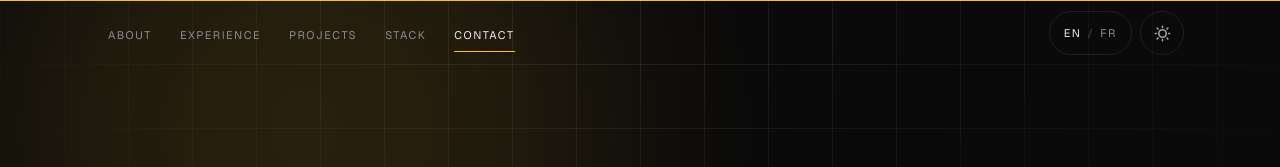
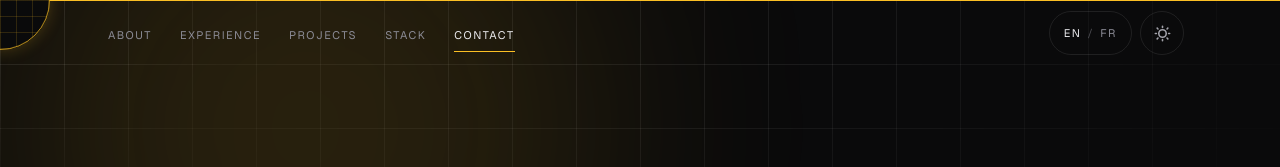
Before and after one commit to No1707/Portfolio_v3, a Next.js app: page /en in a window 1280 px wide. Both pictures are taken after a click on the button 1226 px from the left and 746 px from the top of the page. Shown: the top 167 px of the page. Built offline with nearby package versions, Linux system fonts and the light colour scheme.

Commit message:
expand x-ray interaction to navbar

```diff
--- a/src/app/globals.css
+++ b/src/app/globals.css
@@ -180,6 +180,7 @@ body {
     linear-gradient(to right, var(--grid-line-lit) 1px, transparent 1px),
     linear-gradient(to bottom, var(--grid-line-lit) 1px, transparent 1px);
   background-size: 64px 64px;
+  background-position: 0 var(--gy, 0px);
   mask-image:
     radial-gradient(circle at var(--cx) var(--cy), transparent calc(var(--ripple-r) - 80px), #000 var(--ripple-r), transparent calc(var(--ripple-r) + 2px)),
     radial-gradient(circle at var(--cx) var(--cy), transparent calc(var(--ripple-r) * 0.62 - 50px), rgb(0 0 0 / 0.45) calc(var(--ripple-r) * 0.62), transparent calc(var(--ripple-r) * 0.62 + 2px));
@@ -199,7 +200,7 @@ body {
 }
 
 .xray-host[data-hover="on"] {
-  --xray-r: 20px;
+  --xray-r: 0px;
 }
 
 .xray-host[data-xray="expanded"] {
@@ -220,6 +221,10 @@ body {
   opacity: 1;
 }
 
+.xray-host[data-hover="on"]:not([data-xray="expanded"]) .xray-ring {
+  opacity: 0;
+}
+
 .xray-layer {
   mask-image: radial-gradient(
     circle var(--xray-r) at var(--mx, 50%) var(--my, 50%),
@@ -233,6 +238,7 @@ body {
     linear-gradient(to right, color-mix(in oklab, var(--accent) 16%, transparent) 1px, transparent 1px),
     linear-gradient(to bottom, color-mix(in oklab, var(--accent) 16%, transparent) 1px, transparent 1px);
   background-size: 16px 16px;
+  background-position: 0 var(--gy, 0px);
 }
 
 .xray-ring {
@@ -246,6 +252,10 @@ body {
   box-shadow:
     0 0 16px var(--accent-glow),
     inset 0 0 16px var(--accent-glow);
+}
+
+.xray-ring-flat {
+  box-shadow: none;
 }
 
 /* Hero */
--- a/src/components/Header.tsx
+++ b/src/components/Header.tsx
@@ -1,12 +1,13 @@
 "use client";
 
-import { useEffect, useState } from "react";
+import { useEffect, useRef, useState } from "react";
 import { AnimatePresence, motion, useScroll, useSpring } from "motion/react";
 import { ArrowUp, List, X } from "@phosphor-icons/react";
 import { t, type Locale } from "@/lib/i18n";
 import { ui } from "@/content/ui";
 import { ThemeToggle } from "./ThemeToggle";
 import { LangToggle } from "./LangToggle";
+import { HEADER_RIPPLES_ID, useXrayBoxes, XrayBoxes } from "./Xray";
 
 const SECTIONS = ["about", "experience", "projects", "stack", "contact"] as const;
 type SectionId = (typeof SECTIONS)[number];
@@ -17,6 +18,8 @@ export function Header({ locale }: { locale: Locale }) {
   const [active, setActive] = useState<SectionId | null>(null);
   const [scrolled, setScrolled] = useState(false);
   const [menuOpen, setMenuOpen] = useState(false);
+  const host = useRef<HTMLElement>(null);
+  const { boxes } = useXrayBoxes(host);
 
   const { scrollYProgress } = useScroll();
   const progress = useSpring(scrollYProgress, {
@@ -74,7 +77,13 @@ export function Header({ locale }: { locale: Locale }) {
   }, [menuOpen]);
 
   return (
-    <header className="fixed inset-x-0 top-0 z-50">
+    <header
+      ref={host}
+      data-pointer="off"
+      data-hover="off"
+      data-xray="idle"
+      className="xray-host fixed inset-x-0 top-0 z-50"
+    >
       <div aria-hidden className="bg-bg">
         <motion.div
           style={{ scaleX: progress }}
@@ -99,6 +108,9 @@ export function Header({ locale }: { locale: Locale }) {
                     <a
                       href={`#${id}`}
                       aria-current={isActive ? "true" : undefined}
+                      data-xray="<a>"
+                      data-xray-code={`#${id}`}
+                      data-xray-align="center"
                       className={`label relative rounded-full px-3 py-2 transition-colors duration-200 ${
                         isActive ? "text-text" : "text-faint hover:text-muted"
                       }`}
@@ -127,12 +139,26 @@ export function Header({ locale }: { locale: Locale }) {
               onClick={() => setMenuOpen(true)}
               aria-label={t(ui.actions.openMenu, locale)}
               aria-expanded={menuOpen}
+              data-xray="<button>"
+              data-xray-code="<List />"
+              data-xray-align="center"
               className="grid size-11 place-items-center rounded-full border border-line text-muted transition-colors duration-200 hover:border-line-strong hover:text-text md:hidden"
             >
               <List size={17} weight="bold" aria-hidden />
             </button>
           </div>
         </div>
+      </div>
+
+      <div aria-hidden className="xray-layer absolute inset-x-0 top-0 -bottom-12 z-10">
+        <div className="absolute inset-x-0 top-0 bottom-12 bg-bg">
+          <div className="xray-grid absolute inset-0" />
+          <div id={HEADER_RIPPLES_ID} className="absolute inset-0 overflow-hidden" />
+        </div>
+        <XrayBoxes boxes={boxes} compact />
+      </div>
+      <div aria-hidden className="pointer-events-none absolute inset-0 z-10 overflow-hidden">
+        <div className="xray-ring xray-ring-flat absolute" />
       </div>
 
       <button
--- a/src/components/Hero.tsx
+++ b/src/components/Hero.tsx
@@ -1,71 +1,20 @@
 "use client";
 
-import {
-  useCallback,
-  useEffect,
-  useRef,
-  useState,
-  type CSSProperties,
-  type PointerEvent,
-} from "react";
+import { useEffect, useRef, useState } from "react";
+import { createPortal } from "react-dom";
 import { motion, useReducedMotion } from "motion/react";
 import { ArrowDown, ArrowRight } from "@phosphor-icons/react";
 import { t, type Locale } from "@/lib/i18n";
 import { ui } from "@/content/ui";
 import { profile } from "@/content/site";
+import { HEADER_RIPPLES_ID, Ripples, useXrayBoxes, XrayBoxes, type Ripple } from "./Xray";
 
 const GLOW_UP = 16;
 const GLOW_DOWN = 12;
 const GLOW_CYCLE = GLOW_UP + GLOW_DOWN;
 
-type Ripple = { id: number; x: number; y: number };
-type XrayBox = {
-  id: number;
-  tag: string;
-  code: string;
-  x: number;
-  y: number;
-  w: number;
-  h: number;
-  end: boolean;
-  low: boolean;
-};
-
-function Code({ source }: { source: string }) {
-  return source
-    .split(/(\{[^}]*\}|<[^>]+>)/g)
-    .filter(Boolean)
-    .map((part, index) => (
-      <span
-        key={index}
-        className={
-          part.startsWith("{") ? "text-text" : part.startsWith("<") ? "text-accent" : "text-muted"
-        }
-      >
-        {part}
-      </span>
-    ));
-}
-
-function Ripples({
-  ripples,
-  className = "",
-  onDone,
-}: {
-  ripples: Ripple[];
-  className?: string;
-  onDone?: (id: number) => void;
-}) {
-  return ripples.map((ripple) => (
-    <span
-      key={ripple.id}
-      aria-hidden
-      className={`grid-ripple pointer-events-none absolute inset-0 ${className}`}
-      style={{ "--cx": `${ripple.x}px`, "--cy": `${ripple.y}px` } as CSSProperties}
-      onAnimationEnd={onDone ? () => onDone(ripple.id) : undefined}
-    />
-  ));
-}
+const within = (box: DOMRect, x: number, y: number) =>
+  x >= box.left && x < box.right && y >= box.top && y < box.bottom;
 
 export function Hero({ locale }: { locale: Locale }) {
   const reduceMotion = useReducedMotion();
@@ -73,7 +22,7 @@ export function Hero({ locale }: { locale: Locale }) {
   const spotlight = useRef<HTMLDivElement>(null);
   const rippleId = useRef(0);
   const [ripples, setRipples] = useState<Ripple[]>([]);
-  const [boxes, setBoxes] = useState<XrayBox[]>([]);
+  const { boxes, measure } = useXrayBoxes(section);
 
   const rise = (delay: number) => ({
     initial: reduceMotion ? false : { opacity: 0, y: 24 },
@@ -81,82 +30,96 @@ export function Hero({ locale }: { locale: Locale }) {
     transition: { duration: 0.75, delay, ease: [0.16, 1, 0.3, 1] as const },
   });
 
-  const measure = useCallback(() => {
-    const host = section.current;
-    if (!host) return;
-    const origin = host.getBoundingClientRect();
-    setBoxes(
-      [...host.querySelectorAll<HTMLElement>("[data-xray]")]
-        .map((el, id) => {
-          const box = el.getBoundingClientRect();
-          return {
-            id,
-            tag: el.dataset.xray ?? "",
-            code: el.dataset.xrayCode ?? "",
-            x: Math.round(box.left - origin.left),
-            y: Math.round(box.top - origin.top),
-            w: Math.round(box.width),
-            h: Math.round(box.height),
-            end: box.left + box.width / 2 - origin.left > origin.width / 2,
-            low: box.bottom - origin.top + 20 > origin.height,
-          };
-        })
-        .filter((box) => box.w > 0 && box.h > 0),
-    );
-  }, []);
+  useEffect(() => {
+    const hero = section.current;
+    if (!hero) return;
+    let pointer: { x: number; y: number } | null = null;
+    let inside = false;
 
-  useEffect(() => {
-    const host = section.current;
-    if (!host) return;
-    const settle = window.setTimeout(measure, 1200);
-    const observer = new ResizeObserver(measure);
-    observer.observe(host);
-    document.fonts.ready.then(measure);
-    return () => {
-      window.clearTimeout(settle);
-      observer.disconnect();
-    };
-  }, [measure]);
+    const hosts = () => document.querySelectorAll<HTMLElement>(".xray-host");
 
-  const trackPointer = (event: PointerEvent<HTMLElement>) => {
-    if (event.pointerType !== "mouse") return;
-    const host = event.currentTarget;
-    const box = host.getBoundingClientRect();
-    host.style.setProperty("--mx", `${event.clientX - box.left}px`);
-    host.style.setProperty("--my", `${event.clientY - box.top}px`);
-    host.dataset.pointer = "on";
-    host.dataset.hover = (event.target as Element).closest("a, button") ? "on" : "off";
-    if (spotlight.current) spotlight.current.dataset.active = "true";
+    const setAll = (key: "pointer" | "hover" | "xray", value: string) =>
+      hosts().forEach((host) => (host.dataset[key] = value));
+
+    const place = (x: number, y: number) => {
+      const heroBox = hero.getBoundingClientRect();
+      hosts().forEach((host) => {
+        const box = host === hero ? heroBox : host.getBoundingClientRect();
+        host.style.setProperty("--mx", `${x - box.left}px`);
+        host.style.setProperty("--my", `${y - box.top}px`);
+        host.style.setProperty("--gy", `${heroBox.top - box.top}px`);
+      });
+      return heroBox;
     };
 
-  const leaveHero = (event: PointerEvent<HTMLElement>) => {
-    event.currentTarget.dataset.pointer = "off";
-    event.currentTarget.dataset.hover = "off";
-    event.currentTarget.dataset.xray = "idle";
+    const update = (target: Element | null) => {
+      if (!pointer) return;
+      const now = within(place(pointer.x, pointer.y), pointer.x, pointer.y);
+      if (now && !inside) measure.current();
+      inside = now;
+      setAll("pointer", now ? "on" : "off");
+      setAll("hover", now && target?.closest("a, button") ? "on" : "off");
+      if (!now) setAll("xray", "idle");
+      if (spotlight.current) spotlight.current.dataset.active = String(now);
+    };
+
+    const onMove = (event: PointerEvent) => {
+      if (event.pointerType !== "mouse") return;
+      pointer = { x: event.clientX, y: event.clientY };
+      update(event.target as Element);
+    };
+
+    const onScroll = () => {
+      if (pointer) update(document.elementFromPoint(pointer.x, pointer.y));
+    };
+
+    const onOut = (event: PointerEvent) => {
+      if (event.relatedTarget) return;
+      pointer = null;
+      inside = false;
+      setAll("pointer", "off");
+      setAll("hover", "off");
+      setAll("xray", "idle");
       if (spotlight.current) spotlight.current.dataset.active = "false";
     };
 
-  const releaseHero = (event: PointerEvent<HTMLElement>) => {
-    event.currentTarget.dataset.xray = "idle";
+    const onDown = (event: PointerEvent) => {
+      if (event.button !== 0) return;
+      if ((event.target as Element).closest("a, button")) return;
+      const heroBox = place(event.clientX, event.clientY);
+      if (!within(heroBox, event.clientX, event.clientY)) return;
+      if (event.pointerType === "mouse") event.preventDefault();
+      setAll("xray", "expanded");
+      if (reduceMotion) return;
+      const header = document.getElementById(HEADER_RIPPLES_ID)?.getBoundingClientRect();
+      const x = event.clientX - heroBox.left;
+      const y = event.clientY - heroBox.top;
+      const hy = header ? event.clientY - header.top : y;
+      setRipples((list) => [...list.slice(-3), { id: ++rippleId.current, x, y, hy }]);
     };
 
-  const pressHero = (event: PointerEvent<HTMLElement>) => {
-    if (event.button !== 0) return;
-    if ((event.target as Element).closest("a, button")) return;
-    if (event.pointerType === "mouse") event.preventDefault();
-    const host = event.currentTarget;
-    const box = host.getBoundingClientRect();
-    const x = event.clientX - box.left;
-    const y = event.clientY - box.top;
-    host.style.setProperty("--mx", `${x}px`);
-    host.style.setProperty("--my", `${y}px`);
-    host.dataset.xray = "expanded";
-    if (reduceMotion) return;
-    setRipples((list) => [...list.slice(-3), { id: ++rippleId.current, x, y }]);
+    const onUp = () => setAll("xray", "idle");
+
+    window.addEventListener("pointermove", onMove);
+    window.addEventListener("pointerdown", onDown);
+    window.addEventListener("pointerup", onUp);
+    window.addEventListener("pointercancel", onUp);
+    window.addEventListener("scroll", onScroll, { passive: true });
+    document.addEventListener("pointerout", onOut);
+    return () => {
+      window.removeEventListener("pointermove", onMove);
+      window.removeEventListener("pointerdown", onDown);
+      window.removeEventListener("pointerup", onUp);
+      window.removeEventListener("pointercancel", onUp);
+      window.removeEventListener("scroll", onScroll);
+      document.removeEventListener("pointerout", onOut);
     };
+  }, [measure, reduceMotion]);
 
   const removeRipple = (id: number) =>
     setRipples((list) => list.filter((item) => item.id !== id));
+
+  const headerRipples = ripples.length > 0 ? document.getElementById(HEADER_RIPPLES_ID) : null;
 
   return (
     <section
@@ -165,12 +128,6 @@ export function Hero({ locale }: { locale: Locale }) {
       data-pointer="off"
       data-hover="off"
       data-xray="idle"
-      onPointerEnter={measure}
-      onPointerMove={trackPointer}
-      onPointerLeave={leaveHero}
-      onPointerDown={pressHero}
-      onPointerUp={releaseHero}
-      onPointerCancel={releaseHero}
       className="xray-host relative isolate flex min-h-svh items-center overflow-hidden border-b border-line pt-16"
     >
       <div aria-hidden className="grid-backdrop absolute inset-0 -z-10" />
@@ -278,70 +235,14 @@ export function Hero({ locale }: { locale: Locale }) {
       <div aria-hidden className="xray-layer absolute inset-0 z-10 bg-bg">
         <div className="xray-grid absolute inset-0" />
         <Ripples ripples={ripples} />
-        {boxes.map((box, index) => {
-          const previous = boxes[index - 1];
-          const top = previous ? previous.y + previous.h : 0;
-          const gap = box.y - top;
-          const lineX = box.x - 12;
-          const reach = previous ? lineX - (previous.x + previous.w) : 0;
-          return (
-            <div key={box.id}>
-              {previous && gap >= 8 && (
-                <>
-                  {reach > 0 && (
-                    <div
-                      className="absolute h-px border-t border-dashed border-accent/40"
-                      style={{ left: previous.x + previous.w, top, width: reach }}
-                    />
-                  )}
-                  <div
-                    className="absolute w-px bg-accent/50"
-                    style={{ left: lineX, top, height: gap }}
-                  >
-                    <span
-                      className={`tnum absolute top-1/2 -translate-y-1/2 font-mono text-[10px] text-accent ${box.end ? "right-2" : "left-2"}`}
-                    >
-                      {gap}px
-                    </span>
-                  </div>
-                </>
-              )}
-              <div
-                className="absolute rounded-sm border border-dashed border-accent/60"
-                style={{ left: box.x, top: box.y, width: box.w, height: box.h }}
-              >
-                <div
-                  className={`absolute bottom-full mb-1 flex items-center gap-2 ${box.end ? "right-0" : "left-0"}`}
-                >
-                  {box.low && (
-                    <span className="tnum font-mono text-[10px] leading-none text-faint">
-                      {box.w}×{box.h}
-                    </span>
-                  )}
-                  <span className="rounded-sm bg-accent px-1.5 py-0.5 font-mono text-[10px] leading-none whitespace-nowrap text-accent-contrast">
-                    {box.tag}
-                  </span>
-                </div>
-                <code
-                  className={`h-full px-2 font-mono text-[10px] ${
-                    box.h < 28
-                      ? `flex items-center leading-none whitespace-nowrap ${box.end ? "justify-end" : ""}`
-                      : "block overflow-hidden py-1.5 leading-relaxed break-all"
-                  }`}
-                >
-                  <Code source={box.code} />
-                </code>
-                {!box.low && (
-                  <span className="tnum absolute top-full right-0 mt-1 font-mono text-[10px] text-faint">
-                    {box.w}×{box.h}
-                  </span>
-                )}
-              </div>
-            </div>
-          );
-        })}
+        <XrayBoxes boxes={boxes} />
       </div>
       <div aria-hidden className="xray-ring absolute z-10" />
+      {headerRipples &&
+        createPortal(
+          <Ripples ripples={ripples.map((ripple) => ({ ...ripple, y: ripple.hy }))} />,
+          headerRipples,
+        )}
 
       <motion.a
         {...rise(0.8)}
--- a/src/components/LangToggle.tsx
+++ b/src/components/LangToggle.tsx
@@ -17,6 +17,9 @@ export function LangToggle({ locale }: { locale: Locale }) {
       type="button"
       onClick={switchLanguage}
       aria-label={t(ui.actions.switchLanguage, locale)}
+      data-xray="<button>"
+      data-xray-code="{locale}"
+      data-xray-align="start"
       className="label group flex h-11 cursor-pointer items-center gap-1.5 rounded-full border border-line px-3.5 text-muted transition-colors duration-200 hover:border-line-strong hover:text-text"
     >
       <span aria-hidden className={locale === "en" ? "text-text" : "text-faint"}>
--- a/src/components/ThemeToggle.tsx
+++ b/src/components/ThemeToggle.tsx
@@ -15,6 +15,9 @@ export function ThemeToggle({ locale }: { locale: Locale }) {
       onClick={() => setTheme(resolvedTheme === "dark" ? "light" : "dark")}
       aria-label={label}
       title={label}
+      data-xray="<button>"
+      data-xray-code="{icon}"
+      data-xray-align="center"
       className="grid size-11 cursor-pointer place-items-center rounded-full border border-line text-muted transition-colors duration-200 hover:border-line-strong hover:text-text"
     >
       <Sun size={17} weight="bold" aria-hidden className="hidden dark:block" />
--- /dev/null
+++ b/src/components/Xray.tsx
@@ -0,0 +1,168 @@
+"use client";
+
+import { useEffect, useRef, useState, type CSSProperties, type RefObject } from "react";
+
+export const HEADER_RIPPLES_ID = "xray-header-ripples";
+
+export type Ripple ={ id: number; x: number; y: number; hy: number };
+
+type XrayAlign = "start" | "center" | "end";
+
+type XrayBox = {
+  id: number;
+  tag: string;
+  code: string;
+  x: number;
+  y: number;
+  w: number;
+  h: number;
+  align: XrayAlign;
+  low: boolean;
+};
+
+const ALIGN: Record<XrayAlign, { chip: string; code: string }> = {
+  start: { chip: "left-0", code: "" },
+  center: { chip: "left-1/2 -translate-x-1/2", code: "justify-center" },
+  end: { chip: "right-0", code: "justify-end" },
+};
+
+function Code({ source }: { source: string }) {
+  return source
+    .split(/(\{[^}]*\}|<[^>]+>)/g)
+    .filter(Boolean)
+    .map((part, index) => (
+      <span
+        key={index}
+        className={
+          part.startsWith("{") ? "text-text" : part.startsWith("<") ? "text-accent" : "text-muted"
+        }
+      >
+        {part}
+      </span>
+    ));
+}
+
+export function Ripples({
+  ripples,
+  className = "",
+  onDone,
+}: {
+  ripples: { id: number; x: number; y: number }[];
+  className?: string;
+  onDone?: (id: number) => void;
+}) {
+  return ripples.map((ripple) => (
+    <span
+      key={ripple.id}
+      aria-hidden
+      className={`grid-ripple pointer-events-none absolute inset-0 ${className}`}
+      style={{ "--cx": `${ripple.x}px`, "--cy": `${ripple.y}px` } as CSSProperties}
+      onAnimationEnd={onDone ? () => onDone(ripple.id) : undefined}
+    />
+  ));
+}
+
+export function useXrayBoxes(host: RefObject<HTMLElement | null>) {
+  const [boxes, setBoxes] = useState<XrayBox[]>([]);
+
+  const measure = useRef(() => {});
+
+  useEffect(() => {
+    const root = host.current;
+    if (!root) return;
+    const run = () => {
+      const origin = root.getBoundingClientRect();
+      setBoxes(
+        [...root.querySelectorAll<HTMLElement>("[data-xray]")]
+          .map((el, id) => {
+            const box = el.getBoundingClientRect();
+            const auto = box.left + box.width / 2 - origin.left > origin.width / 2 ? "end" : "start";
+            return {
+              id,
+              tag: el.dataset.xray ?? "",
+              code: el.dataset.xrayCode ?? "",
+              x: Math.round(box.left - origin.left),
+              y: Math.round(box.top - origin.top),
+              w: Math.round(box.width),
+              h: Math.round(box.height),
+              align: (el.dataset.xrayAlign as XrayAlign | undefined) ?? auto,
+              low: box.bottom - origin.top + 20 > origin.height,
+            };
+          })
+          .filter((box) => box.w > 0 && box.h > 0),
+      );
+    };
+    measure.current = run;
+    const settle = window.setTimeout(run, 1200);
+    const observer = new ResizeObserver(run);
+    observer.observe(root);
+    root.querySelectorAll("[data-xray]").forEach((el) => observer.observe(el));
+    document.fonts.ready.then(run);
+    return () => {
+      window.clearTimeout(settle);
+      observer.disconnect();
+    };
+  }, [host]);
+
+  return { boxes, measure };
+}
+
+export function XrayBoxes({ boxes, compact = false }: { boxes: XrayBox[]; compact?: boolean }) {
+  return boxes.map((box, index) => {
+    const previous = compact ? undefined : boxes[index - 1];
+    const top = previous ? previous.y + previous.h : 0;
+    const gap = box.y - top;
+    const lineX = box.x - 12;
+    const reach = previous ? lineX - (previous.x + previous.w) : 0;
+    const align = ALIGN[box.align];
+    const size = (
+      <span className="tnum font-mono text-[10px] leading-none text-faint">
+        {box.w}×{box.h}
+      </span>
+    );
+    return (
+      <div key={box.id}>
+        {previous && gap >= 8 && (
+          <>
+            {reach > 0 && (
+              <div
+                className="absolute h-px border-t border-dashed border-accent/40"
+                style={{ left: previous.x + previous.w, top, width: reach }}
+              />
+            )}
+            <div className="absolute w-px bg-accent/50" style={{ left: lineX, top, height: gap }}>
+              <span
+                className={`tnum absolute top-1/2 -translate-y-1/2 font-mono text-[10px] text-accent ${box.align === "end" ? "right-2" : "left-2"}`}
+              >
+                {gap}px
+              </span>
+            </div>
+          </>
+        )}
+        <div
+          className="absolute rounded-sm border border-dashed border-accent/60"
+          style={{ left: box.x, top: box.y, width: box.w, height: box.h }}
+        >
+          <div
+            className={`absolute flex items-center gap-2 ${compact ? "top-full mt-[18px]" : "bottom-full mb-1"} ${align.chip}`}
+          >
+            {box.low && !compact && size}
+            <span className="rounded-sm bg-accent px-1.5 py-0.5 font-mono text-[10px] leading-none whitespace-nowrap text-accent-contrast">
+              {box.tag}
+            </span>
+          </div>
+          <code
+            className={`h-full px-2 font-mono text-[10px] ${
+              box.h < 28 || box.w < 100
+                ? `flex items-center leading-none whitespace-nowrap ${align.code}`
+                : "block overflow-hidden py-1.5 leading-relaxed break-all"
+            }`}
+          >
+            <Code source={box.code} />
+          </code>
+          {(compact || !box.low) && <div className="absolute top-full right-0 mt-1 flex">{size}</div>}
+        </div>
+      </div>
+    );
+  });
+}
```
Lines whose indentation alone changed are shown as unchanged.
